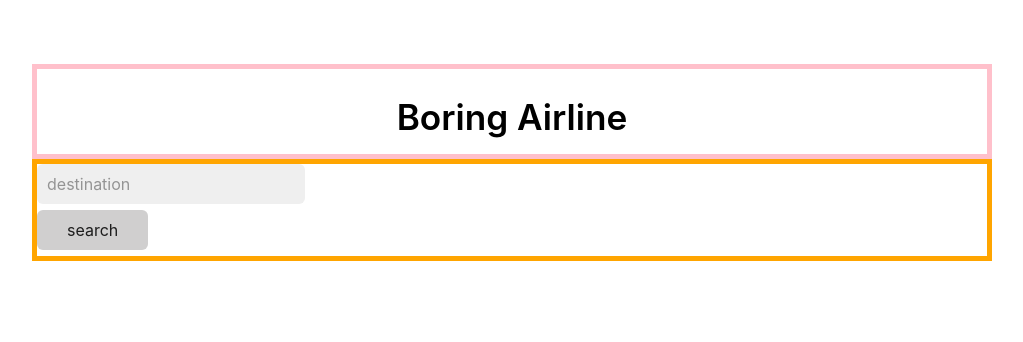
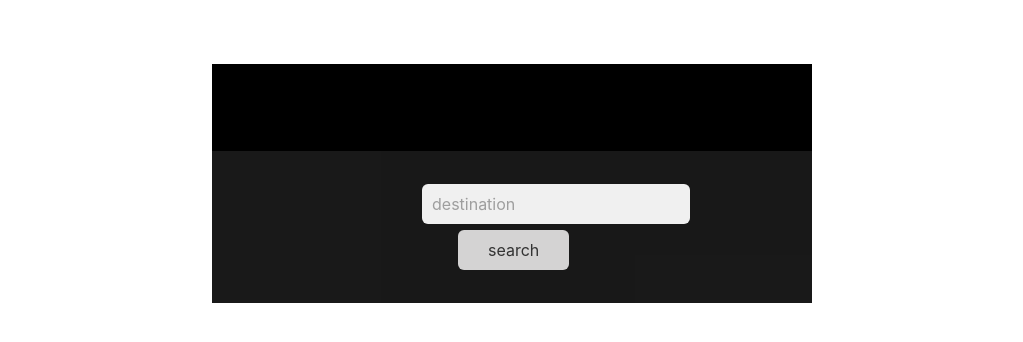
Before and after one commit to Justinmehmed/boring-airlines-client, a React (Create React App) app: page / in a window 1280 px wide. Shown: the top 342 px of the page, without its empty margins (128-1151 px from the left). Built offline with nearby package versions, Linux system fonts and the light colour scheme; no server answers.

Commit message:
style css

```diff
--- a/src/index.css
+++ b/src/index.css
@@ -1,40 +1,38 @@
 body {
   margin: auto;
-  font-family: -apple-system, BlinkMacSystemFont, 'Segoe UI', 'Roboto', 'Oxygen',
-    'Ubuntu', 'Cantarell', 'Fira Sans', 'Droid Sans', 'Helvetica Neue',
+  font-family: -apple-system, BlinkMacSystemFont, ‘Segoe UI’, ‘Roboto’, ‘Oxygen’,
+    ‘Ubuntu’, ‘Cantarell’, ‘Fira Sans’, ‘Droid Sans’, ‘Helvetica Neue’,
     sans-serif;
   -webkit-font-smoothing: antialiased;
   -moz-osx-font-smoothing: grayscale;
   text-align: center;
   padding: 4em;
-  max-width: 960px;
+  max-width: 600px;
 }
 
 code {
-  font-family: source-code-pro, Menlo, Monaco, Consolas, 'Courier New',
+  font-family: source-code-pro, Menlo, Monaco, Consolas, ‘Courier New’,
     monospace;
 }
 
 ul {
   list-style-type: none;
 }
-
 /*=========================== COMPONENT BORDERS =================================*/
 
-#border-outline {
-  border: 5px solid red;
-}
-
 #searchComponent {
-  border:  5px solid orange;
-}
-
-#listOfFlightsComponent {
-  border: 5px solid Chartreuse;
+  padding-top: 1px;
+  background-color: black;
+  color: aqua;
+  opacity: 0.9;
+  padding-bottom: 1px;
 }
 
 #header {
-  border: 5px solid pink;
+  background-color: black;
+  color: aqua;
+  padding-top: 1px;
+  padding-bottom: 1px;
 }
 
 /*=========================== COMPONENT BORDERS =================================*/
@@ -52,16 +50,19 @@ ul {
   margin-bottom: 0.5em;
 }
 
+/*=========================== SEAT DIAGRAM =================================*/
 
-#footer {
-  position: absolute;
-  bottom: 0;
-  width: 960px;
-  height: 2.5rem;
-  padding-bottom: 5em;
+.searchDiv {
+  padding-left: 35%;
+  padding-right: 35%;
+  margin-top: 2em;
+  margin-bottom: 2em;
 }
 
-/*=========================== SEAT DIAGRAM =================================*/
+#searchButtonTo {
+  margin-left: 20%;
+  margin-right: 20%;
+}
 
 button.seats {
   width: 50px;
@@ -92,5 +93,3 @@ p.row {
   padding-right: 0.5em;
   margin-left: -1.8em;
 }
-
-/*=========================== SEAT DIAGRAM =================================*/
```
